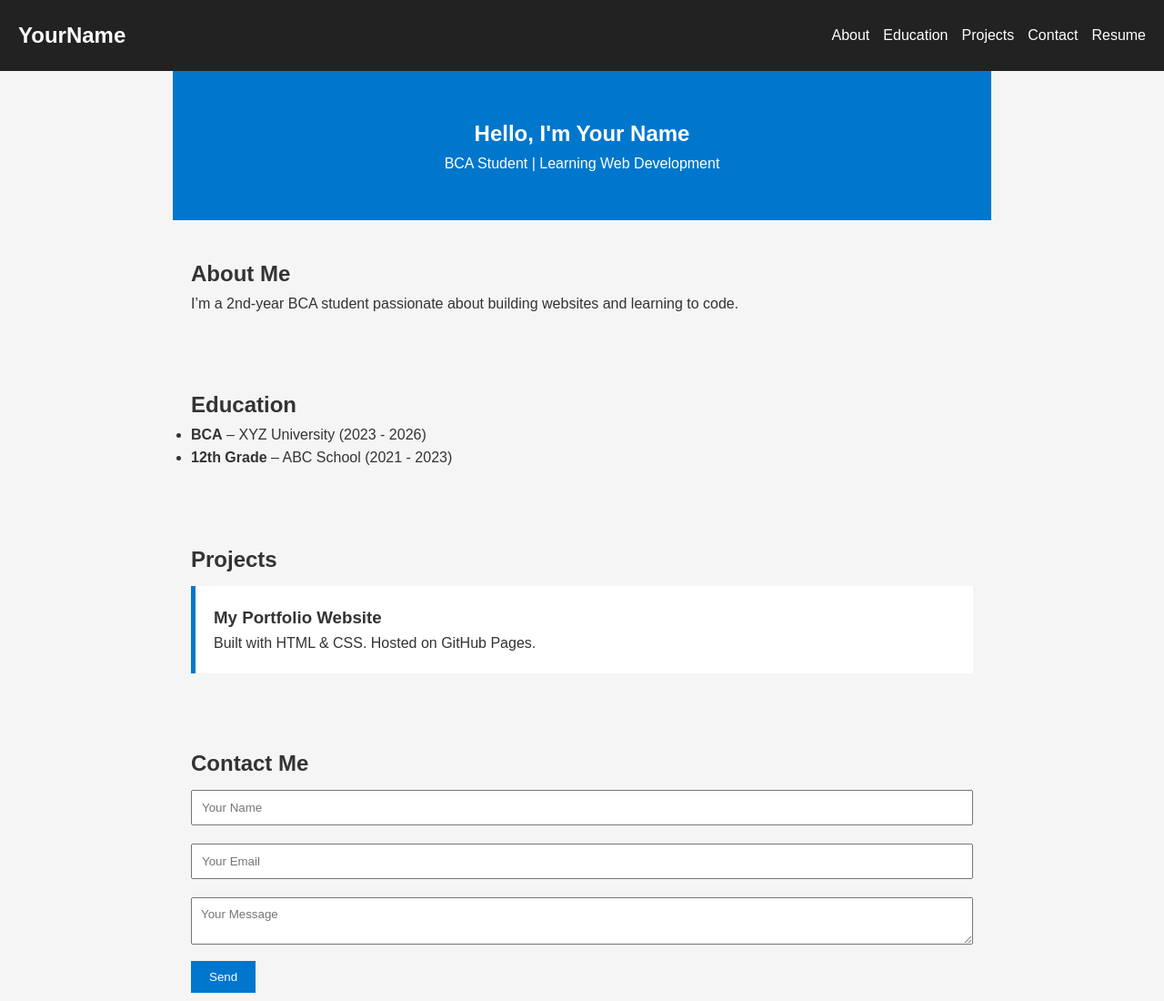
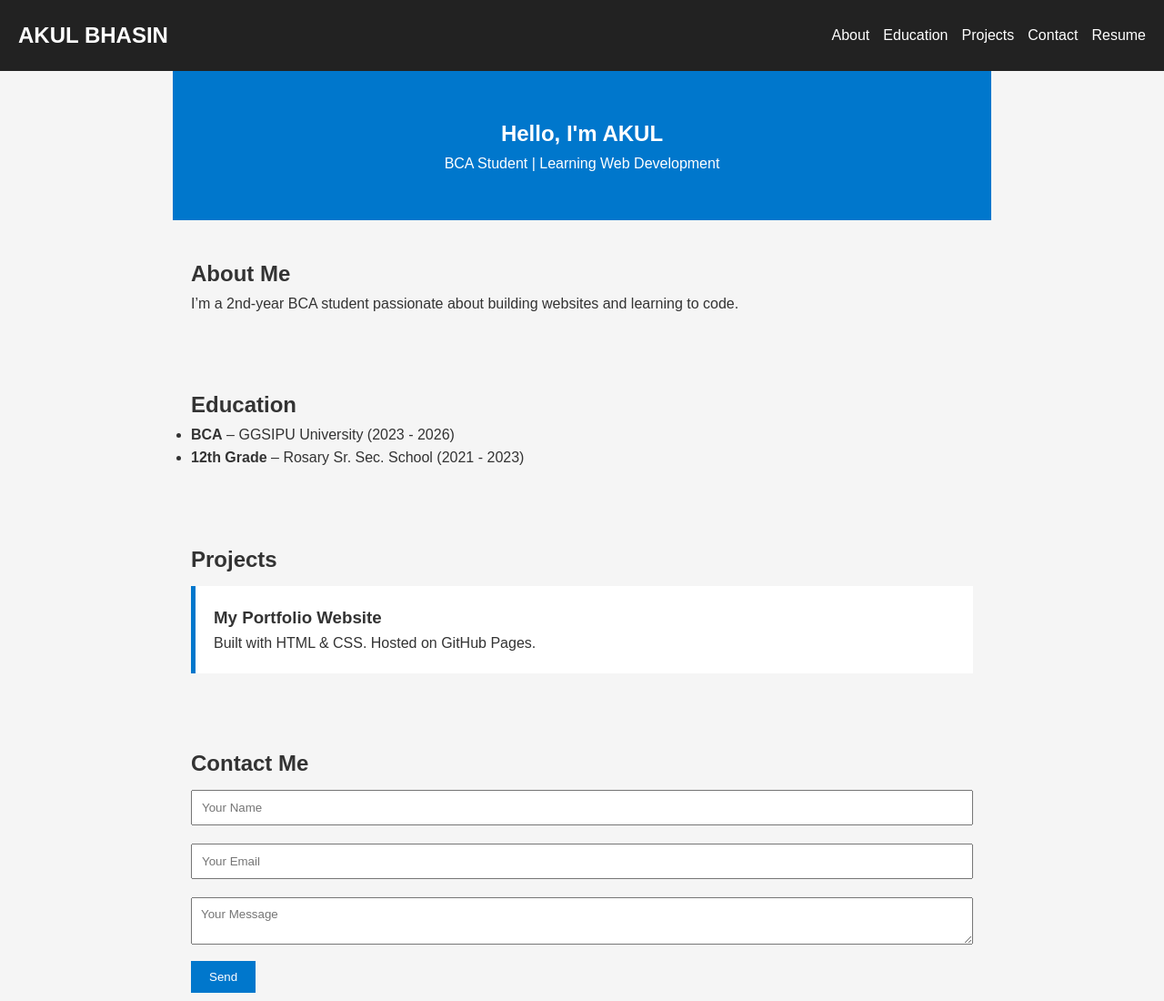
Before and after one commit to AKULBHASIN/my---portfolio, a plain HTML site: page index.html in a window 1280 px wide. Shown: the top 1100 px of the page at 91% size. Drawn offline with Linux system fonts and the light colour scheme.

Commit message:
Add files via upload

```diff
--- a/index.html
+++ b/index.html
@@ -3,13 +3,13 @@
 <head>
   <meta charset="UTF-8" />
   <meta name="viewport" content="width=device-width, initial-scale=1.0"/>
-  <title>Your Name | Portfolio</title>
+  <title>AKUL BHASIN | Portfolio</title>
   <link rel="stylesheet" href="style.css"/>
 </head>
 <body>
   <header>
     <nav>
-      <h1>YourName</h1>
+      <h1>AKUL BHASIN</h1>
       <ul>
         <li><a href="#about">About</a></li>
         <li><a href="#education">Education</a></li>
@@ -21,7 +21,7 @@
   </header>
 
   <section id="hero">
-    <h2>Hello, I'm Your Name</h2>
+    <h2>Hello, I'm AKUL</h2>
     <p>BCA Student | Learning Web Development</p>
   </section>
 
@@ -33,8 +33,8 @@
   <section id="education">
     <h2>Education</h2>
     <ul>
-      <li><strong>BCA</strong> – XYZ University (2023 - 2026)</li>
-      <li><strong>12th Grade</strong> – ABC School (2021 - 2023)</li>
+      <li><strong>BCA</strong> – GGSIPU University (2023 - 2026)</li>
+      <li><strong>12th Grade</strong> – Rosary Sr. Sec.  School (2021 - 2023)</li>
     </ul>
   </section>
 
```
